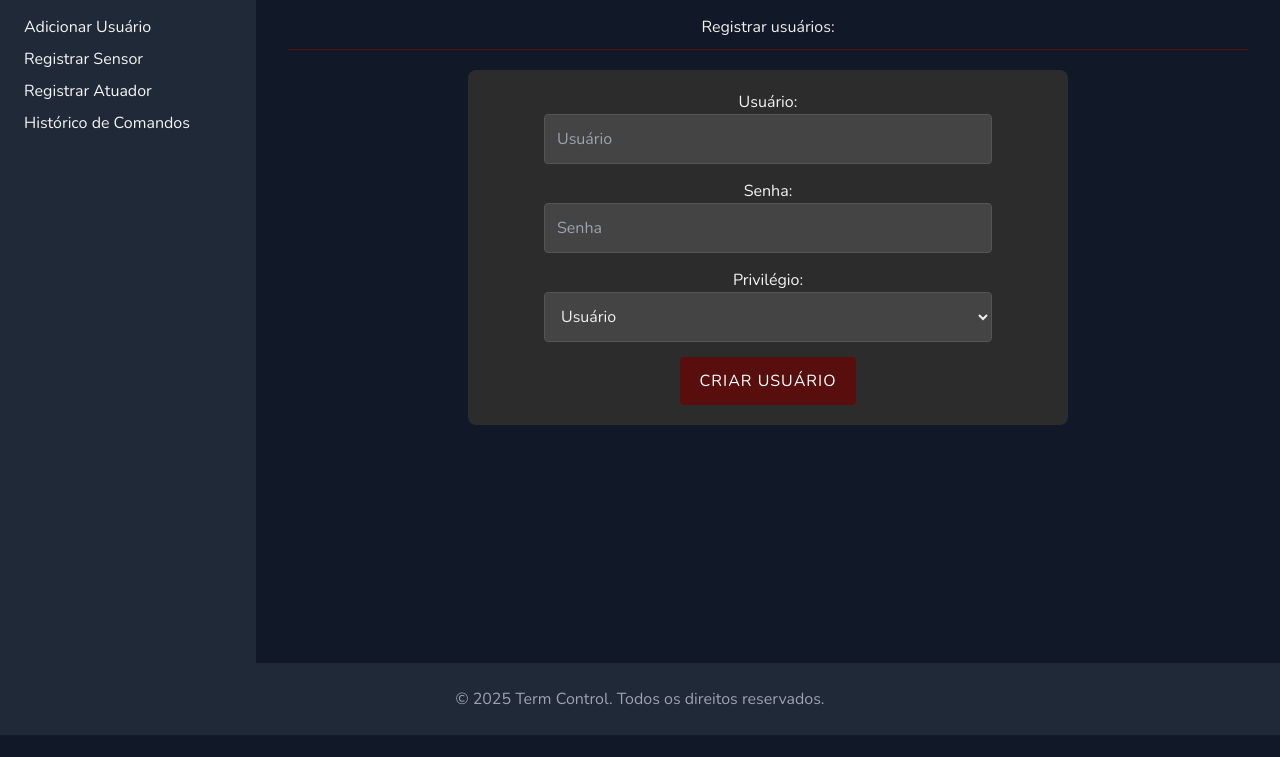
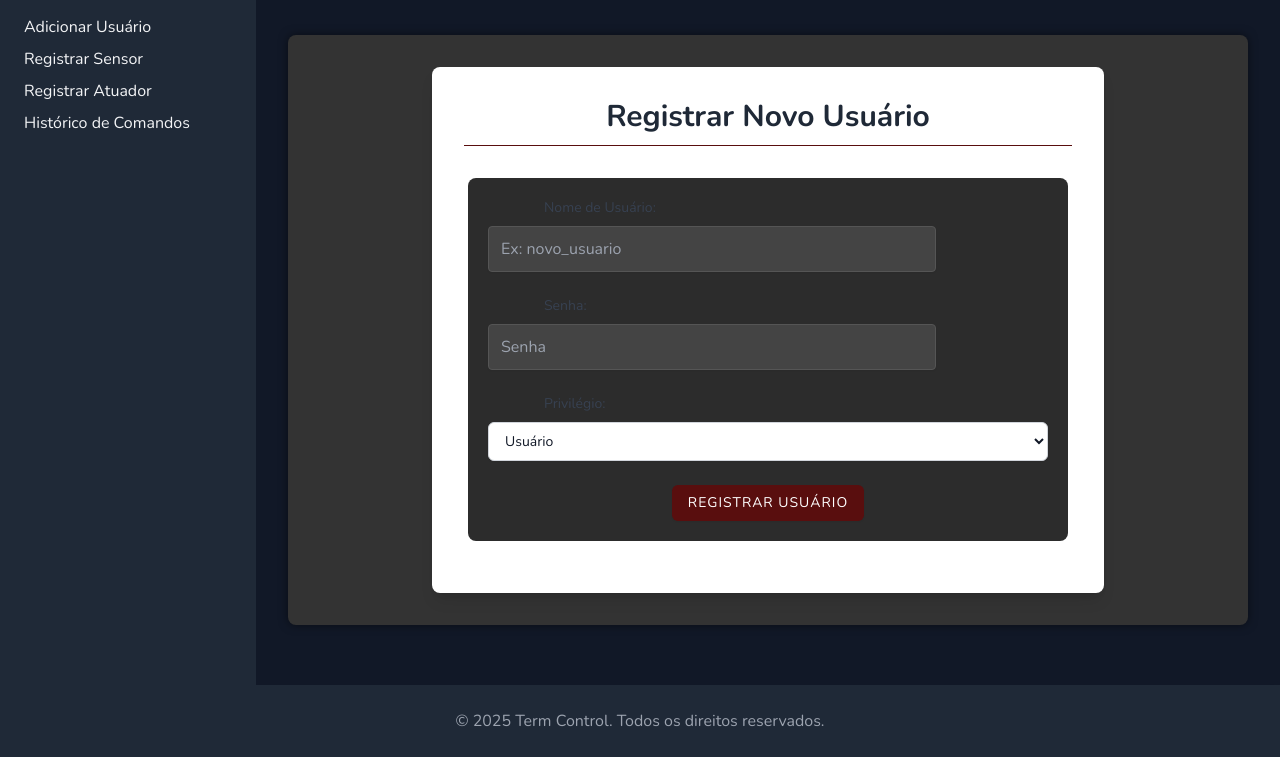
Before and after one commit to MuriloZF/projetoIOT, a Flask app: page /user/register in a window 1280 px wide. Shown: the part 65-822 px from the top of the page. Before the commit the page ends 800 px from the top, so only its background shows below. Run offline with Flask 3, Linux system fonts and the light colour scheme; the visitor is signed in with stand-in values (Sample User, id 1); some libraries are stand-ins or nearby versions.

Commit message:
Add files via upload

```diff
--- /dev/null
+++ b/requirements.txt
@@ -0,0 +1,5 @@
+Flask==3.1.0
+flask-cors==5.0.1
+Flask-SQLAlchemy==3.1.1
+Jinja2==3.1.6
+paho-mqtt==2.1.0
--- a/templates/register_actuator.html
+++ b/templates/register_actuator.html
@@ -4,7 +4,7 @@
 <div class="container mx-auto px-4 py-8">
     <div class="bg-white dark:bg-gray-800 shadow-lg rounded-lg p-6 md:p-8 max-w-2xl mx-auto">
         <h1 class="text-3xl font-bold text-center text-gray-800 dark:text-gray-100 mb-8">Registrar Novo Atuador</h1>
-        <form action="{{ url_for("actuator.create_actuator") }}" method="post" class="space-y-6">
+        <form action="{{ url_for("actuator_main.register_actuator_page") }}" method="post" class="space-y-6">
             <div>
                 <label for="actuator_name" class="block text-sm font-medium text-gray-700 dark:text-gray-300">Nome do Atuador:</label>
                 <input type="text" id="actuator_name" name="actuator_name" placeholder="Ex: Ventilador Quarto" required
--- a/templates/register_sensor.html
+++ b/templates/register_sensor.html
@@ -4,7 +4,7 @@
 <div class="container mx-auto px-4 py-8">
     <div class="bg-white dark:bg-gray-800 shadow-lg rounded-lg p-6 md:p-8 max-w-2xl mx-auto">
         <h1 class="text-3xl font-bold text-center text-gray-800 dark:text-gray-100 mb-8">Registrar Novo Sensor</h1>
-        <form action="{{ url_for("sensor.create_sensor") }}" method="post" class="space-y-6">
+        <form action="{{ url_for("sensor_main.register_sensor_page") }}" method="post" class="space-y-6">
             <div>
                 <label for="sensor_name" class="block text-sm font-medium text-gray-700 dark:text-gray-300">Nome do Sensor:</label>
                 <input type="text" id="sensor_name" name="sensor_name" placeholder="Ex: Sensor de Temperatura Cozinha" required
--- a/templates/register_user.html
+++ b/templates/register_user.html
@@ -1,17 +1,40 @@
 {% extends "baseAdmin.html" %}
-{%block title %} <title> Gerenciar Usuários </title> {% endblock %}
+{% block title %} <title> Registrar Usuário </title> {% endblock %}
 {% block body %}
-    <h1> Registrar usuários: </h1>
-    <form action = "http://localhost:5000/create_user" method = "post">
-        <p> Usuário: </p>
-        <p><input type = "text" placeholder = "Usuário" name = "user" required/></p>
-        <p> Senha: </p>
-        <p><input type = "password" placeholder = "Senha" name = "password" required/></p>
-        <p> Privilégio: </p>
-        <select name = "privilégio">
-            <option value = "0">Usuário</option>
-            <option value = "1">Administrador</option>
-        </select>
-        <p><input type = "submit" value = "Criar usuário"/></p>
-    </form>
+<div class="container mx-auto px-4 py-8">
+    <div class="bg-white dark:bg-gray-800 shadow-lg rounded-lg p-6 md:p-8 max-w-2xl mx-auto">
+        <h1 class="text-3xl font-bold text-center text-gray-800 dark:text-gray-100 mb-8">Registrar Novo Usuário</h1>
+        <form action="{{ url_for('user.register_user_page') }}" method="post" class="space-y-6">
+            <div>
+                <label for="username" class="block text-sm font-medium text-gray-700 dark:text-gray-300">Nome de Usuário:</label>
+                <input type="text" id="username" name="username" placeholder="Ex: novo_usuario" required
+                       class="mt-1 block w-full px-3 py-2 bg-white dark:bg-gray-700 border border-gray-300 dark:border-gray-600 rounded-md shadow-sm focus:outline-none focus:ring-indigo-500 focus:border-indigo-500 sm:text-sm text-gray-900 dark:text-gray-100">
+            </div>
+            <div>
+                <label for="password" class="block text-sm font-medium text-gray-700 dark:text-gray-300">Senha:</label>
+                <input type="password" id="password" name="password" placeholder="Senha" required
+                       class="mt-1 block w-full px-3 py-2 bg-white dark:bg-gray-700 border border-gray-300 dark:border-gray-600 rounded-md shadow-sm focus:outline-none focus:ring-indigo-500 focus:border-indigo-500 sm:text-sm text-gray-900 dark:text-gray-100">
+            </div>
+            <div>
+                <label for="privilegio" class="block text-sm font-medium text-gray-700 dark:text-gray-300">Privilégio:</label>
+                <select id="privilegio" name="privilegio"
+                        class="mt-1 block w-full px-3 py-2 bg-white dark:bg-gray-700 border border-gray-300 dark:border-gray-600 rounded-md shadow-sm focus:outline-none focus:ring-indigo-500 focus:border-indigo-500 sm:text-sm text-gray-900 dark:text-gray-100">
+                    <option value="0">Usuário</option>
+                    <option value="1">Administrador</option>
+                </select>
+            </div>
+
+            {% if error %}
+                <div class="text-red-500 text-sm">{{ error }}</div>
+            {% endif %}
+
+            <div class="flex justify-center">
+                <button type="submit"
+                        class="w-full md:w-auto flex justify-center py-2 px-4 border border-transparent rounded-md shadow-sm text-sm font-medium text-white bg-custom-red hover:bg-custom-red-darker focus:outline-none focus:ring-2 focus:ring-offset-2 focus:ring-indigo-500 transition-colors duration-150">
+                    Registrar Usuário
+                </button>
+            </div>
+        </form>
+    </div>
+</div>
 {% endblock %}
--- a/user.py
+++ b/user.py
@@ -2,7 +2,7 @@ from flask import Blueprint, render_template, request, redirect, url_for, sessio
 
 user_bp = Blueprint("user", __name__, template_folder="templates")
 
-# TODO: MUDAR PARA DB
+# TODO: Replace with database in future
 users_dict = {
     "user1": "1234",
     "user2": "1234"
@@ -16,10 +16,12 @@ admins_dict = {
 
 @user_bp.route("/")
 def index_redirect_to_login():
+    """Redirect root URL to login page"""
     return redirect(url_for("user.login_page"))
 
 @user_bp.route("/login", methods=["GET", "POST"])
 def login_page():
+    """Handle user login"""
     if request.method == "POST":
         username = request.form.get("username")
         password = request.form.get("password")
@@ -37,10 +39,12 @@ def login_page():
         else:
             print(f"Login failed for username: {username}")
             return render_template("login.html", error="Credenciais inválidas")
+
     return render_template("login.html")
 
 @user_bp.route("/logout")
 def logout():
+    """Handle user logout"""
     session.pop("user_id", None)
     session.pop("privilegio", None)
     print("User logged out.")
@@ -48,6 +52,7 @@ def logout():
 
 @user_bp.route("/register", methods=["GET", "POST"])
 def register_user_page():
+    """Handle user registration (admin only)"""
     if session.get("privilegio") != 1:
         if "user_id" in session:
             return redirect(url_for("home_page_dashboard"))
@@ -56,55 +61,76 @@ def register_user_page():
     if request.method == "POST":
         username = request.form.get("username")
         password = request.form.get("password")
-        privilegio_form = request.form.get("privilegio")
+        privilegio = request.form.get("privilegio")
 
-        if not username or not password or privilegio_form is None:
-            return render_template("register_user.html", error="Todos os campos são obrigatórios.", users=users_dict, admins=admins_dict)
+        # Validate inputs
+        if not username or not password or privilegio is None:
+            return render_template("register_user.html",
+                                error="Todos os campos são obrigatórios.",
+                                users=users_dict,
+                                admins=admins_dict)
 
+        # Check if user already exists
         if username in users_dict or username in admins_dict:
-            return render_template("register_user.html", error=f"Usuário {username} já existe.", users=users_dict, admins=admins_dict)
+            return render_template("register_user.html",
+                                error=f"Usuário {username} já existe.",
+                                users=users_dict,
+                                admins=admins_dict)
 
-        if privilegio_form == "1":
-            admins_dict[username] = password
-            print(f"New admin registered: {username}")
-        elif privilegio_form == "0":
-            users_dict[username] = password
-            print(f"New user registered: {username}")
-        else:
-            return render_template("register_user.html", error="Privilégio inválido.", users=users_dict, admins=admins_dict)
+        try:
+            privilegio = int(privilegio)
+            if privilegio == 1:
+                admins_dict[username] = password
+                print(f"New admin registered: {username}")
+            elif privilegio == 0:
+                users_dict[username] = password
+                print(f"New user registered: {username}")
+            else:
+                return render_template("register_user.html",
+                                    error="Privilégio inválido.",
+                                    users=users_dict,
+                                    admins=admins_dict)
 
-        return redirect(url_for("user.manage_user_page"))
+            return redirect(url_for("user.manage_user_page"))
 
-    return render_template("register_user.html", users=users_dict, admins=admins_dict)
+        except ValueError:
+            return render_template("register_user.html",
+                                error="Privilégio inválido.",
+                                users=users_dict,
+                                admins=admins_dict)
+
+    # GET request - show registration form
+    return render_template("register_user.html",
+                         users=users_dict,
+                         admins=admins_dict)
 
 @user_bp.route("/manage")
 def manage_user_page():
+    """Display user management page (admin only)"""
     if session.get("privilegio") != 1:
         if "user_id" in session:
             return redirect(url_for("home_page_dashboard"))
         return redirect(url_for("user.login_page"))
 
-    return render_template("manage_user.html", users=dict(users_dict), admins=dict(admins_dict))
+    return render_template("manage_user.html",
+                         users=dict(users_dict),
+                         admins=dict(admins_dict))
 
 @user_bp.route("/delete/<username_to_delete>", methods=["POST"])
 def delete_user_action(username_to_delete):
+    """Handle user deletion (admin only)"""
     if session.get("privilegio") != 1:
         return redirect(url_for("user.login_page"))
 
-    deleted_from_users = False
-    deleted_from_admins = False
-
     if username_to_delete in users_dict:
         users_dict.pop(username_to_delete)
-        deleted_from_users = True
         print(f"User deleted: {username_to_delete}")
     elif username_to_delete in admins_dict:
         if session.get("user_id") == username_to_delete:
             print(f"Admin attempted to delete self: {username_to_delete}")
-            pass
+            # Optionally: Add error message that admin can't delete themselves
         else:
             admins_dict.pop(username_to_delete)
-            deleted_from_admins = True
             print(f"Admin deleted: {username_to_delete}")
     else:
         print(f"Attempted to delete non-existent user: {username_to_delete}")
```
Also changed, not shown: templates/manage_actuator.html (+3 -4 lines), templates/manage_sensor.html (+3 -4 lines).
